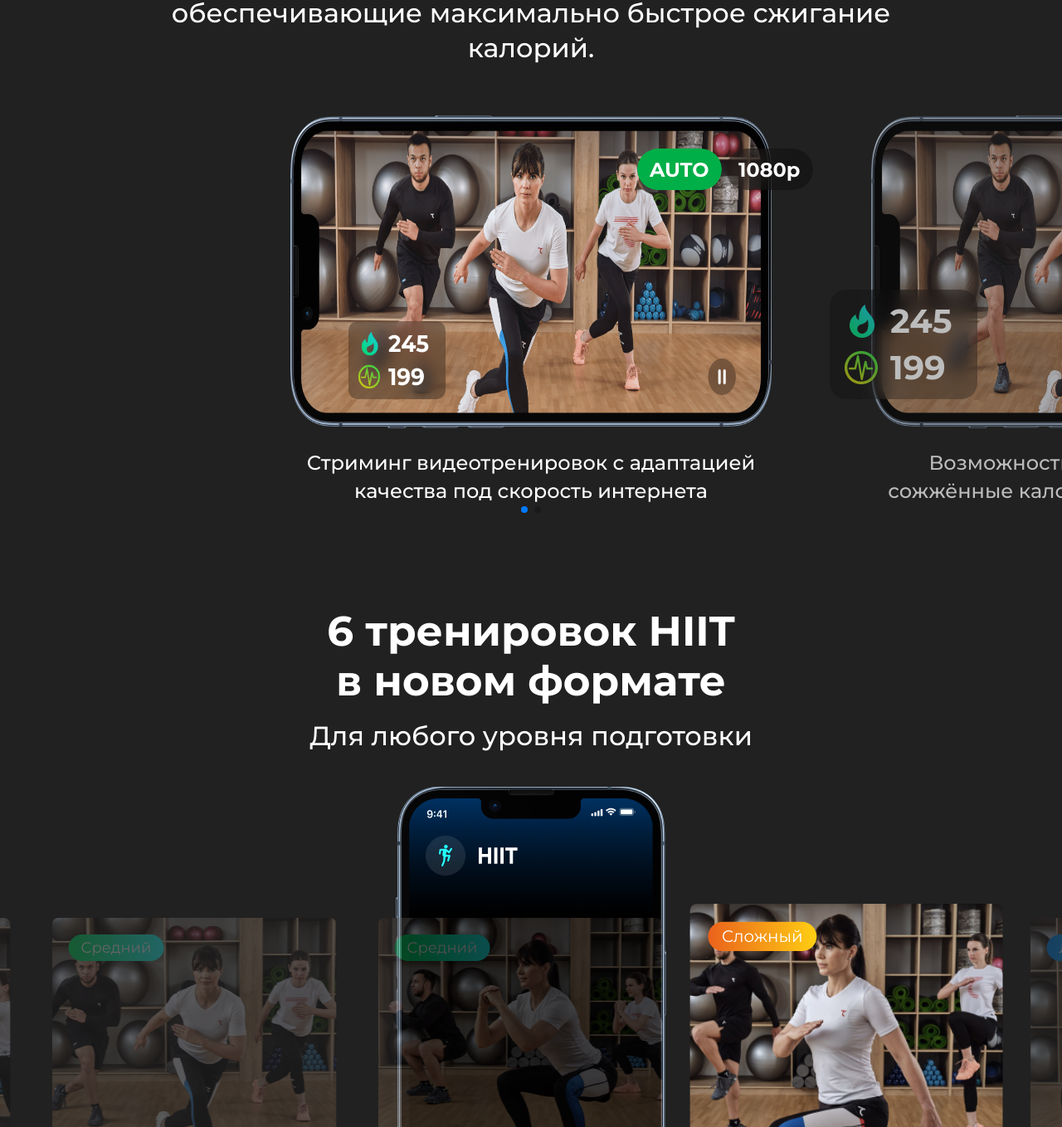
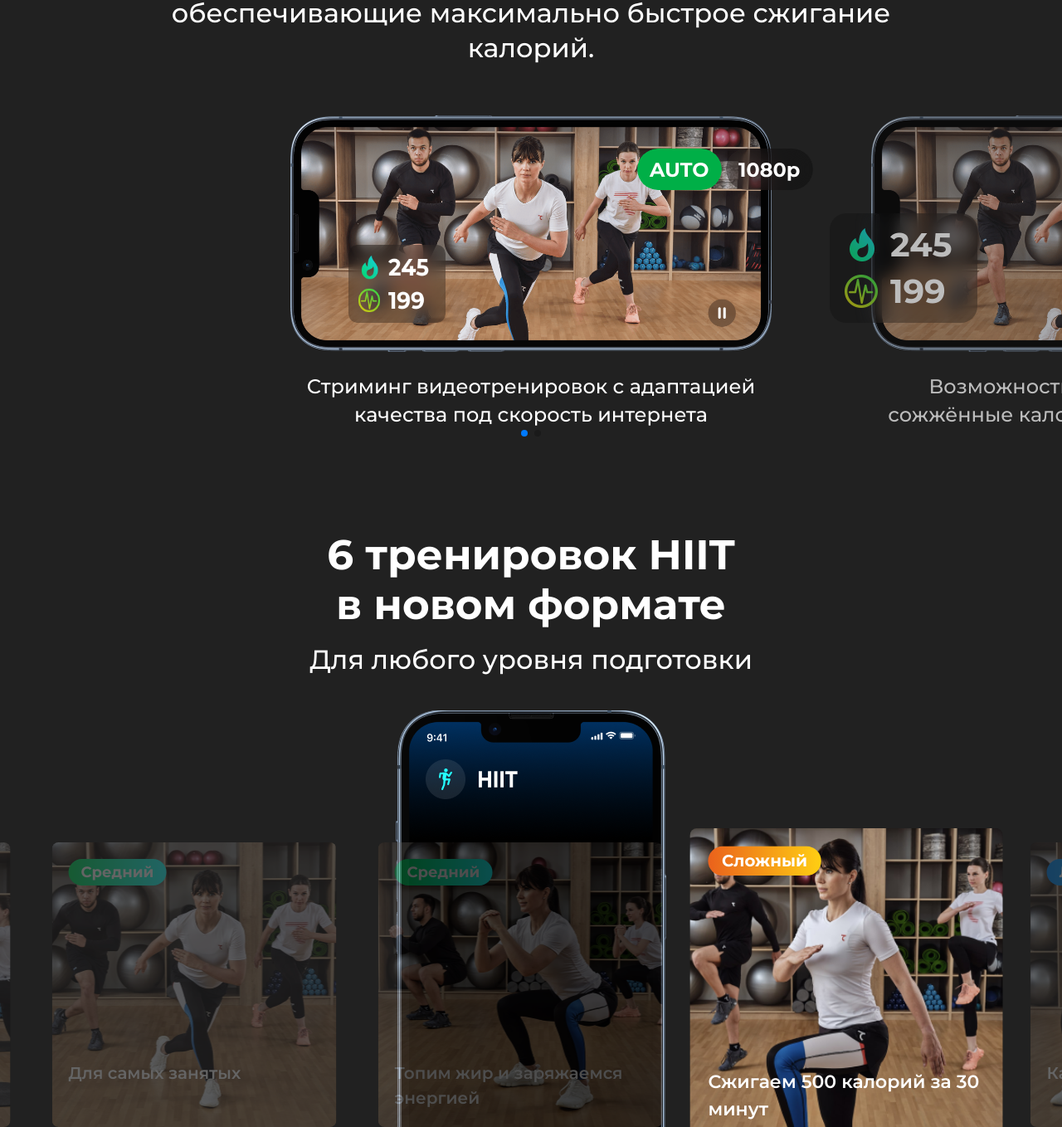
Before and after one commit to turgunov01/hiit-ou7, a plain HTML site: page index.html in a window 1280 px wide. Shown: the part 1047-2405 px from the top of the page at 83% size. Drawn offline with nearby package versions, Linux system fonts and the light colour scheme; a script that the page names is missing.

Commit message:
txt level weight change

```diff
--- a/css/style.css
+++ b/css/style.css
@@ -197,9 +197,6 @@ ul {
 .phone__player {
     max-width: 77.6rem;
     width: 100%;
-    height: 100%;
-    min-height: 37.7rem;
-    max-height: 37.7rem;
     margin-top: 6rem;
 }
 
@@ -338,6 +335,7 @@ ul {
     position: absolute;
     top: 2rem;
     left: 2rem;
+    font-weight: 700;
 }
 
 .type-level-about {
```
